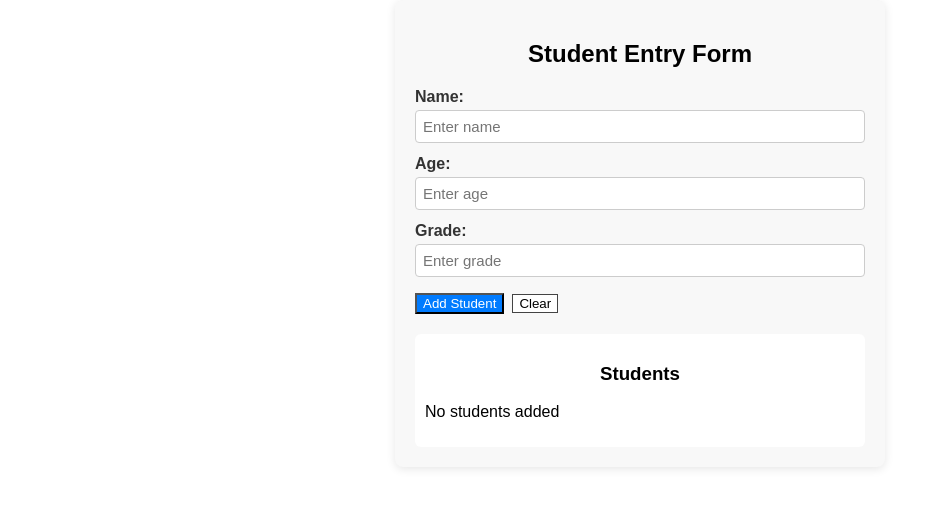
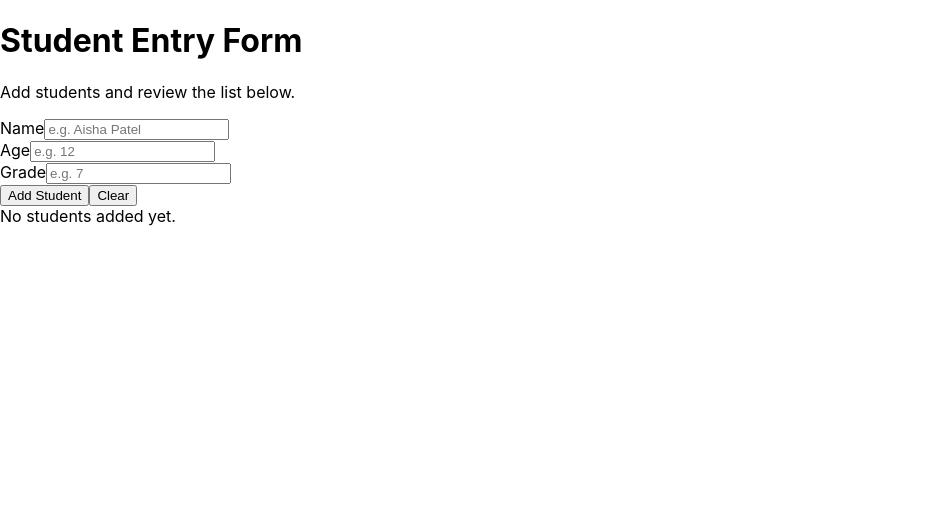
Before and after one commit to RounakJain31/Student-Entry-form, a React (Create React App) app: page / in a window 1280 px wide. Shown: the top 508 px of the page, without its empty margins (0-939 px from the left). Built offline with nearby package versions, Linux system fonts and the light colour scheme; the HTML template or start-up script is replaced by a standard one.

Commit message:
first commit

```diff
--- a/src/StudentEntryForm.jsx
+++ b/src/StudentEntryForm.jsx
@@ -1,95 +1,133 @@
 import React, { useState } from "react";
-import "./StudentEntryForm.css";
+
+// StudentEntryForm.jsx
+// Single-file React component for a teacher to add students.
+// Tailwind CSS classes are used for styling (no imports required here).
 
 export default function StudentEntryForm() {
   const [form, setForm] = useState({ name: "", age: "", grade: "" });
   const [students, setStudents] = useState([]);
   const [error, setError] = useState("");
 
-  const handleChange = (e) => {
+  function handleChange(e) {
     const { name, value } = e.target;
     setForm((prev) => ({ ...prev, [name]: value }));
-  };
+  }
 
-  const handleSubmit = (e) => {
+  function handleSubmit(e) {
     e.preventDefault();
-
-    if (!form.name || !form.age || !form.grade) {
-      setError("Please fill all fields");
+    // simple validation: all fields required
+    if (!form.name.trim() || !form.age.trim() || !form.grade.trim()) {
+      setError("Please fill in all fields.");
       return;
     }
 
+    // Age must be a number
     const ageNum = Number(form.age);
-    if (!ageNum || ageNum <= 0) {
-      setError("Age must be a valid number");
+    if (Number.isNaN(ageNum) || ageNum <= 0) {
+      setError("Please enter a valid age.");
       return;
     }
 
-    setStudents([...students, form]);
+    setStudents((prev) => [...prev, { ...form, age: String(ageNum) }]);
     setForm({ name: "", age: "", grade: "" });
     setError("");
-  };
-
-  const clearForm = () => {
-    setForm({ name: "", age: "", grade: "" });
-    setError("");
-  };
+  }
 
   return (
-    <div className="container">
-      <h2>Student Entry Form</h2>
+    <div className="min-h-screen bg-gray-50 flex items-start justify-center p-6">
+      <div className="w-full max-w-2xl bg-white shadow-md rounded-2xl p-8">
+        {/* Header */}
+        <div className="mb-6">
+          <h1 className="text-2xl font-semibold">Student Entry Form</h1>
+          <p className="text-sm text-gray-500">Add students and review the list below.</p>
+        </div>
 
-      <form onSubmit={handleSubmit}>
-        <div className="form-group">
-          <label>Name:</label>
+        {/* Form */}
+        <form onSubmit={handleSubmit} className="grid grid-cols-1 sm:grid-cols-3 gap-4 items-end">
+          <div className="col-span-1 sm:col-span-1">
+            <label className="block text-sm font-medium text-gray-700 mb-1">Name</label>
             <input
               name="name"
-            placeholder="Enter name"
               value={form.name}
               onChange={handleChange}
+              placeholder="e.g. Aisha Patel"
+              className="w-full rounded-lg border px-3 py-2 focus:outline-none focus:ring-2 focus:ring-indigo-300"
             />
           </div>
 
-        <div className="form-group">
-          <label>Age:</label>
+          <div className="col-span-1 sm:col-span-1">
+            <label className="block text-sm font-medium text-gray-700 mb-1">Age</label>
             <input
               name="age"
-            placeholder="Enter age"
               value={form.age}
               onChange={handleChange}
+              placeholder="e.g. 12"
+              className="w-full rounded-lg border px-3 py-2 focus:outline-none focus:ring-2 focus:ring-indigo-300"
             />
           </div>
 
-        <div className="form-group">
-          <label>Grade:</label>
+          <div className="col-span-1 sm:col-span-1">
+            <label className="block text-sm font-medium text-gray-700 mb-1">Grade</label>
             <input
               name="grade"
-            placeholder="Enter grade"
               value={form.grade}
               onChange={handleChange}
+              placeholder="e.g. 7"
+              className="w-full rounded-lg border px-3 py-2 focus:outline-none focus:ring-2 focus:ring-indigo-300"
             />
           </div>
 
-        {error && <p className="error">{error}</p>}
-
-        <button type="submit" className="add-btn">Add Student</button>
-        <button type="button" onClick={clearForm} className="clear-btn">Clear</button>
+          <div className="col-span-1 sm:col-span-3">
+            {error && <div className="text-sm text-red-600 mb-2">{error}</div>}
+            <button
+              type="submit"
+              className="inline-flex items-center px-4 py-2 rounded-lg bg-indigo-600 text-white font-medium hover:bg-indigo-700 mr-2"
+            >
+              Add Student
+            </button>
+            <button
+              type="button"
+              onClick={() => setForm({ name: "", age: "", grade: "" })}
+              className="inline-flex items-center px-4 py-2 rounded-lg border font-medium hover:bg-gray-100"
+            >
+              Clear
+            </button>
+          </div>
         </form>
 
-      <div className="students-list">
-        <h3>Students</h3>
+        {/* Students list (shows after adding) */}
+        <div className="mt-8">
           {students.length === 0 ? (
-          <p>No students added</p>
+            <div className="text-sm text-gray-500">No students added yet.</div>
           ) : (
-          <ul>
-            {students.map((student, index) => (
-              <li key={index}>
-                {student.name} - Age: {student.age}, Grade: {student.grade}
-              </li>
+            <>
+              <h2 className="text-lg font-semibold mb-3">Students</h2>
+              <div className="grid grid-cols-1 gap-3">
+                {students.map((s, idx) => (
+                  <div key={idx} className="flex items-center justify-between border rounded-xl p-3">
+                    <div>
+                      <div className="font-medium">{s.name}</div>
+                      <div className="text-sm text-gray-500">Age: {s.age} • Grade: {s.grade}</div>
+                    </div>
+                    <div>
+                      <button
+                        onClick={() => setStudents((prev) => prev.filter((_, i) => i !== idx))}
+                        className="text-sm px-3 py-1 rounded-lg border hover:bg-gray-100"
+                      >
+                        Remove
+                      </button>
+                    </div>
+                  </div>
                 ))}
-          </ul>
+              </div>
+            </>
           )}
+        </div>
       </div>
     </div>
   );
 }
+
+// Usage: import StudentEntryForm from './StudentEntryForm';
+// Then render <StudentEntryForm /> inside your App component.
```
Lines whose indentation alone changed are shown as unchanged.
